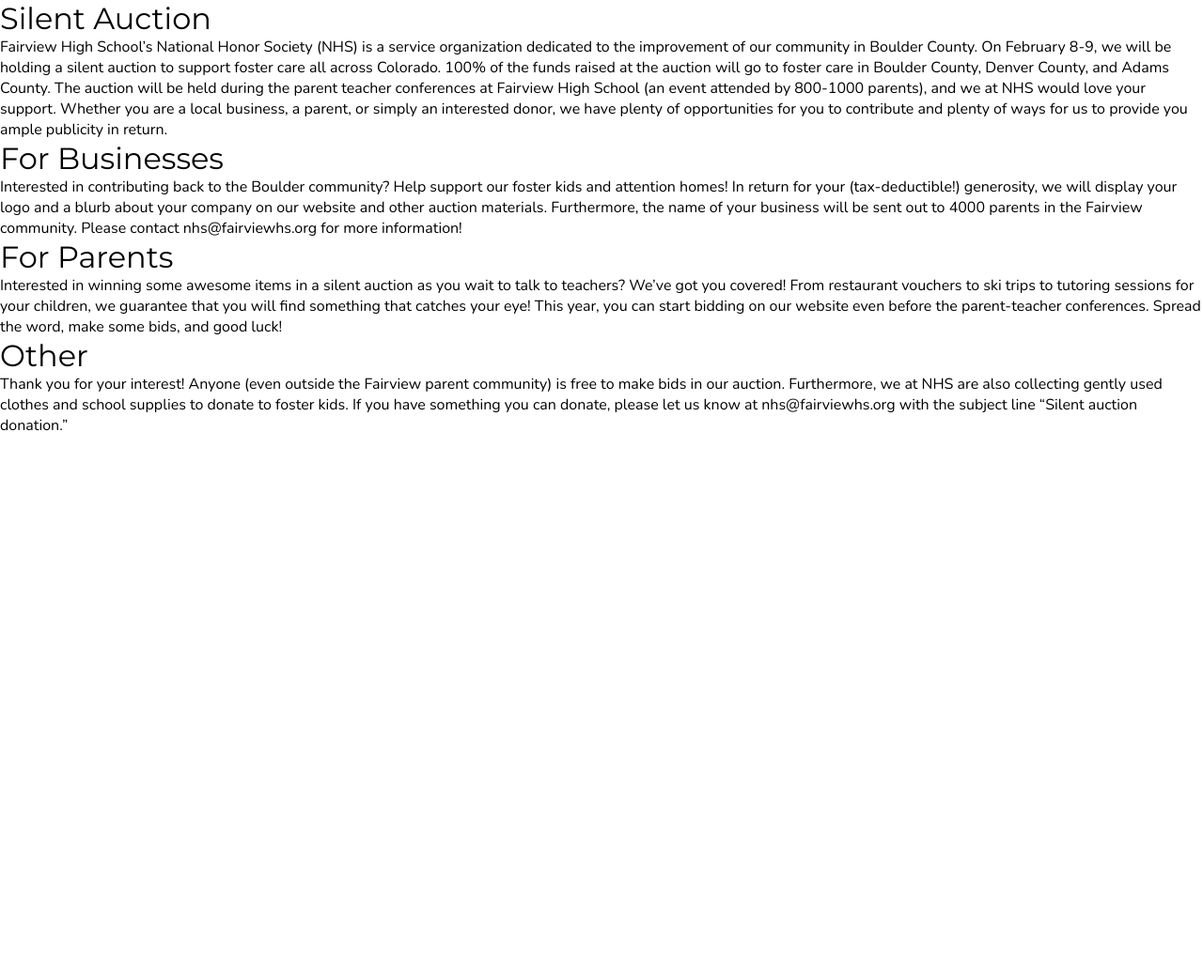
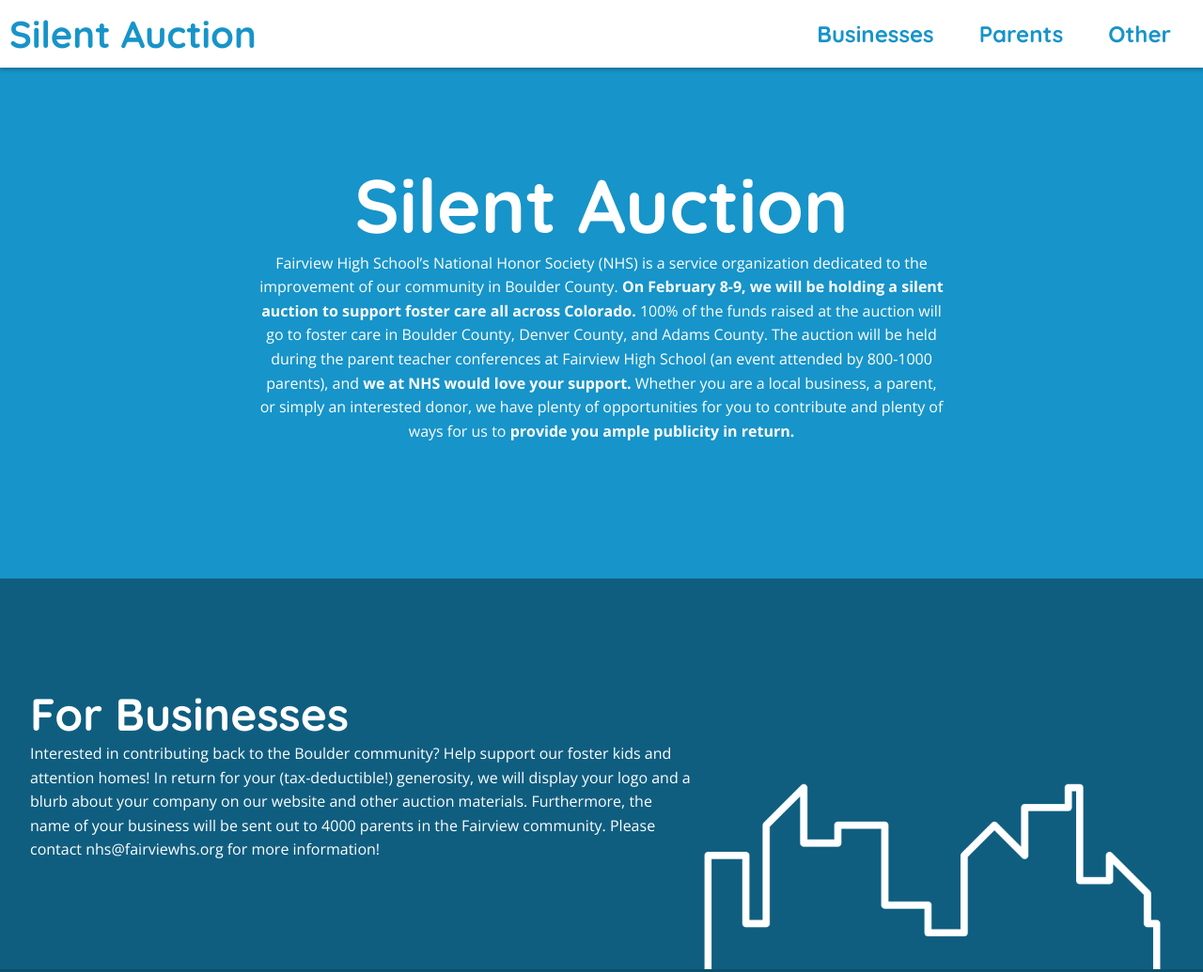
Before and after one commit to NoahFiner/silent-auction-info-page, a plain HTML site: page index.html in a window 1280 px wide. Shown: the top 1035 px of the page at 94% size. Before the commit the page ends 800 px from the top, so only its background shows below. Drawn offline with nearby package versions, Linux system fonts and the light colour scheme.

Commit message:
Add a basic homepage minus a footer and being responsive

```diff
--- a/index.html
+++ b/index.html
@@ -7,16 +7,49 @@
   <link rel="stylesheet" type="text/css" href="style.css"></link>
 </head>
 <body>
-  <h1>Silent Auction</h1>
-  <p>Fairview High School’s National Honor Society (NHS) is a service organization dedicated to the improvement of our community in Boulder County. On February 8-9, we will be holding a silent auction to support foster care all across Colorado. 100% of the funds raised at the auction will go to foster care in Boulder County, Denver County, and Adams County. The auction will be held during the parent teacher conferences at Fairview High School (an event attended by 800-1000 parents), and we at NHS would love your support. Whether you are a local business, a parent, or simply an interested donor, we have plenty of opportunities for you to contribute and plenty of ways for us to provide you ample publicity in return.</p>
+  <div id="everything">
+    <div id="header-outer">
+      <a href="#title" id="logo">Silent Auction</a>
+      <div id="links-outer">
+        <a href="#businesses">Businesses</a>
+        <a href="#parents">Parents</a>
+        <a href="#other">Other</a>
+      </div>
+    </div>
+    <div class="container main-container">
+      <div class="center">
+        <h1 id="title">Silent Auction</h1>
+        <p>Fairview High School’s National Honor Society (NHS) is a service organization dedicated to the improvement of our community in Boulder County. <span style="font-weight: 700">On February 8-9, we will be holding a silent auction to support foster care all across Colorado.</span> 100% of the funds raised at the auction will go to foster care in Boulder County, Denver County, and Adams County. The auction will be held during the parent teacher conferences at Fairview High School (an event attended by 800-1000 parents), and <span style="font-weight: 700">we at NHS would love your support.</span> Whether you are a local business, a parent, or simply an interested donor, we have plenty of opportunities for you to contribute and plenty of ways for us to <span style="font-weight: 700">provide you ample publicity in return.</span></p>
+      </div>
+    </div>
 
-  <h1>For Businesses</h1>
-  <p>Interested in contributing back to the Boulder community? Help support our foster kids and attention homes! In return for your (tax-deductible!) generosity, we will display your logo and a blurb about your company on our website and other auction materials. Furthermore, the name of your business will be sent out to 4000 parents in the Fairview community. Please contact nhs@fairviewhs.org for more information!</p>
+    <div class="container container-2">
+      <div class="left">
+        <h1 id="businesses">For Businesses</h1>
+        <p>Interested in contributing back to the Boulder community? Help support our foster kids and attention homes! In return for your (tax-deductible!) generosity, we will display your logo and a blurb about your company on our website and other auction materials. Furthermore, the name of your business will be sent out to 4000 parents in the Fairview community. Please contact nhs@fairviewhs.org for more information!</p>
+      </div>
+      <img src="skyline.png" class="right-img"/>
+    </div>
 
-  <h1>For Parents</h1>
-  <p>Interested in winning some awesome items in a silent auction as you wait to talk to teachers? We’ve got you covered! From restaurant vouchers to ski trips to tutoring sessions for your children, we guarantee that you will find something that catches your eye! This year, you can start bidding on our website even before the parent-teacher conferences. Spread the word, make some bids, and good luck!</p>
+    <div class="container container-3">
+      <img src="houses.png" class="left-img"/>
+      <div class="right" style="width: 40vw; margin-left: 5vw; margin-top: 2em">
+        <h1 id="parents">For Parents</h1>
+        <p>Interested in winning some awesome items in a silent auction as you wait to talk to teachers? We’ve got you covered! From restaurant vouchers to ski trips to tutoring sessions for your children, we guarantee that you will find something that catches your eye! This year, you can start bidding on our website even before the parent-teacher conferences. Spread the word, make some bids, and good luck!</p>
+      </div>
+    </div>
 
-  <h1>Other</h1>
-  <p>Thank you for your interest! Anyone (even outside the Fairview parent community) is free to make bids in our auction. Furthermore, we at NHS are also collecting gently used clothes and school supplies to donate to foster kids. If you have something you can donate, please let us know at nhs@fairviewhs.org with the subject line “Silent auction donation.” </p>
+    <div class="container container-4">
+      <div class="left">
+        <h1 id="other">Other</h1>
+        <p>Thank you for your interest! Anyone (even outside the Fairview parent community) is free to make bids in our auction. Furthermore, we at NHS are also collecting gently used clothes and school supplies to donate to foster kids. If you have something you can donate, please let us know at nhs@fairviewhs.org with the subject line “Silent auction donation.” </p>
+      </div>
+      <img src="earth.png" class="right-img earth"/>
+    </div>
+
+    <div class="footer">
+      <p>footer footer footer</p>
+    </div>
+  </div>
 </body>
 </html>
--- a/script.js
+++ b/script.js
@@ -0,0 +1,14 @@
+$(function() {
+  $('a[href*="#"]:not([href="#"])').click(function() {
+    if (location.pathname.replace(/^\//,'') == this.pathname.replace(/^\//,'') && location.hostname == this.hostname) {
+      var target = $(this.hash);
+      target = target.length ? target : $('[name=' + this.hash.slice(1) +']');
+      if (target.length) {
+        $('html, body').animate({
+          scrollTop: target.offset().top - 160
+        }, 1000);
+        return false;
+      }
+    }
+  });
+});
--- a/style.css
+++ b/style.css
@@ -1,15 +1,145 @@
-@import url('https://fonts.googleapis.com/css?family=Montserrat|Nunito');
+@import url('https://fonts.googleapis.com/css?family=Open+Sans:400,700,800|Quicksand:400,700');
 
 * {
   margin: 0;
   padding: 0;
+  color: #fff;
+}
+
+a {
+  text-decoration: none;
 }
 
 p {
-  font-family: "Nunito", sans-serif;
+  font-family: "Open Sans", sans-serif;
+  width: 100%;
+  line-height: 1.6em;
 }
 
 h1 {
-  font-family: "Montserrat", sans-serif;
-  font-weight: 100;
+  font-family: "Quicksand", sans-serif;
+  font-weight: 700;
+  font-size: 3em;
+  width: 100%;
 }
+
+#everything {
+  width: 100%;
+  height: auto;
+}
+
+#header-outer {
+  width: 100vw;
+  height: 4.5em;
+  margin-top: -4.5em;
+  background-color: #fff;
+  box-shadow: 0 3px 3px rgba(0, 0, 0, 0.2);
+  position: fixed;
+  z-index: 1000;
+  display: flex;
+  align-items: center;
+  justify-content: space-between;
+}
+
+#header-outer * {
+  color: #1794c9;
+  font-family: "Quicksand", sans-serif;
+  font-weight: 700;
+}
+
+#header-outer a {
+  transition: color 0.25s;
+}
+
+#header-outer a:hover {
+  color: #1379A4;
+}
+
+#logo {
+  float: left;
+  width: auto;
+  font-size: 2.5em;
+  margin-left: 10px;
+}
+
+#links-outer {
+  display: inline-block;
+  width: 50vw;
+  display: flex;
+  align-items: center;
+  justify-content: flex-end;
+  margin-right: 10px;
+}
+
+#links-outer > a {
+  font-size: 1.5em;
+  margin: 1em;
+}
+
+.container {
+  width: 95vw;
+  height: 24em;
+  display: flex;
+  align-items: center;
+  justify-content: center;
+  padding: 1em 2.5vw 1em 2.5vw;
+}
+
+.main-container {
+  height: 32em;
+  display: flex;
+  align-items: center;
+  background-color: #1794c9;
+  margin-top: 4.5em;
+}
+
+.main-container > div.center {
+  height: auto;
+  width: 60%;
+  margin-left: auto;
+  margin-right: auto;
+  margin-top: -3em;
+}
+
+.main-container > div.center > * {
+  text-align: center;
+}
+
+#title {
+  font-size: 5em;
+}
+
+.right-img, .left-img {
+  width: 40vw;
+  height: auto;
+  align-self: flex-end;
+  margin-bottom: -1em;
+}
+
+.earth {
+  align-self: center;
+}
+
+.container-2 {
+  background-color: #0F5E80;
+}
+.container-3 {
+  background-color: #0D516E;
+}
+.container-4 {
+  background-color: #0B435B;
+}
+
+.footer {
+  background-color: #041B25;
+  width: 95vw;
+  height: 4em;
+  display: flex;
+  align-items: center;
+  justify-content: center;
+  padding: 1em 2.5vw 1em 2.5vw;
+}
+
+.footer > p {
+  opacity: 0.5;
+}
```
Also changed, not shown: earth.png (added), houses.png (added), skyline.png (added), 6 other files.
